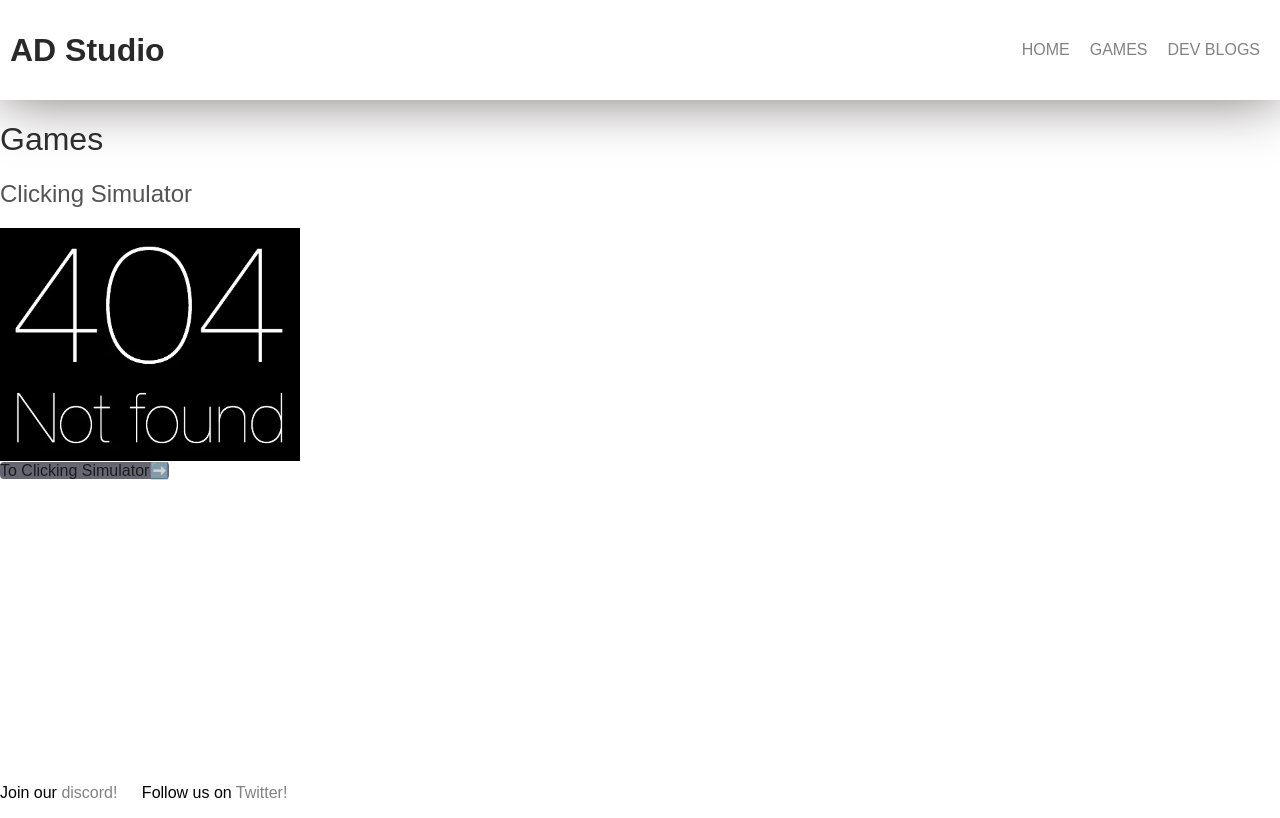
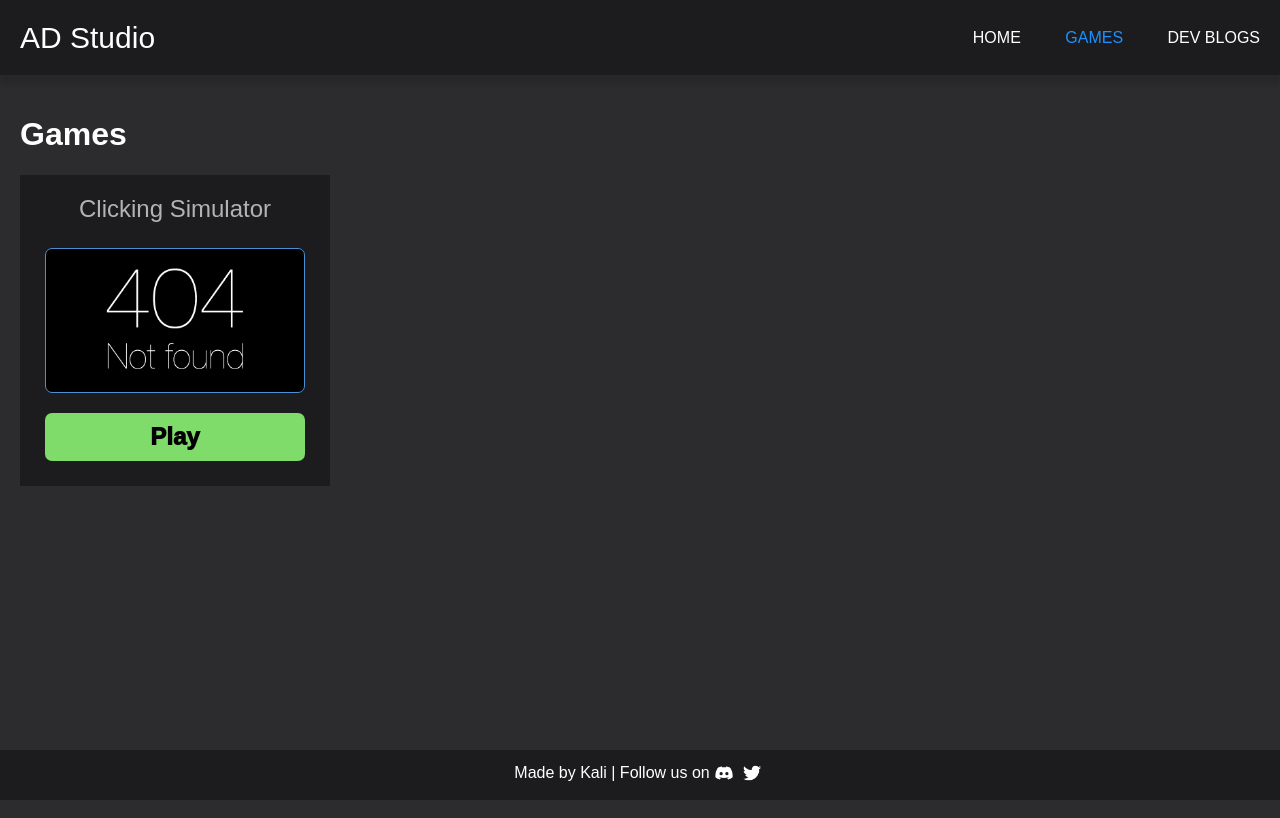
Before and after one commit to ADnotfake/AD-Studios, a plain HTML site: page games.html in a window 1280 px wide. Drawn offline with Linux system fonts and the light colour scheme.

Commit message:
Add files via upload

```diff
--- a/games.html
+++ b/games.html
@@ -1,81 +1,45 @@
-<html>
-    <style>
-        body{
-            margin: 0;
-        }
-        .headline{
-            color: rgb(45, 45, 45);
-            font-family:Arial, Helvetica, sans-serif;
-            font-weight:400;
-        }
-        .header{
-            font-family:Arial, Helvetica, sans-serif;
-            color: rgba(0, 0, 0, 0.178);
-            height: 100px;
-            display: flex;
-            justify-content: space-between;
-            align-items: center;
-            box-shadow: 0px -1px 58px 0px rgba(120,112,112,1);
-        }
-        header a{
-            margin-right: 20px;
-            text-decoration: none;
-            color: rgba(84, 84, 84, 0.73);
-        }
-        header a:hover{
-            color: rgb(0, 0, 0);
-        }
-        .ADSTUDIO {
-            color: rgb(41, 41, 41);
-            font-family:Arial, Helvetica, sans-serif;
-            font: weight 400px;
-             margin-left: 10px;
-            margin-right: auto;
-        }
-        h2{
-            color: rgb(84, 84, 84);
-            font-family:Arial, Helvetica, sans-serif;
-            font-weight:400;
-        }
-        .NotFound{
-            width: 300px;
-        }
-        .button{
-            border-radius: 4px;
-            background-color: rgb(102, 102, 114);
-            font-family: Arial, Helvetica, sans-serif;
-            text-decoration: none;
-            color: rgba(0, 0, 0, 0.73);
-        }
-        .button:hover{
-            background-color: rgb(56, 56, 63);
-        }
-        .SocialMedia{
-            display: flex;
-            padding-bottom: 0px;
-            justify-content: space-between;
-            align-items: center;
-        }
-        .Text{
-            font-family: Arial, Helvetica, sans-serif;
-        }
-    </style>
+<!DOCTYPE html>
+<html lang="en">
+
+<head>
+    <meta charset="UTF-8">
+    <meta name="viewport" content="width=device-width, initial-scale=1.0">
     <title>Games | AD Studios</title>
-   <header class="header">
-    <h1 class="ADSTUDIO">AD Studio</h1>
-    <a href="https://adnotfake.github.io/AD-Studios/">HOME</a>
-    <a href="https://adnotfake.github.io/AD-Studios/games.html">GAMES</a>
-    <a href="https://adnotfake.github.io/AD-Studios/devblogs.html">DEV BLOGS</a>
+    <link rel="stylesheet" href="style.css">
+</head>
+
+<body>
+    <header>
+        <p>AD Studio</p>
+        <div id="nav-button" onclick="document.getElementById('nav').classList.toggle('open')">≡</div>
+        <div id="nav">
+            <a href="index.html">Home</a>
+            <a class="active" href="games.html">Games</a>
+            <a href="devblogs.html">Dev Blogs</a>
+        </div>
     </header>
+    <content>
         <h1 class="headline">Games</h1>
-   <h2 >Clicking Simulator</h2>
-   <img class="NotFound" src="images\Not-found.jpg">
-   <br>
-   <a href="https://www.roblox.com/games/12229182452/Clicking-Simulator-Beta" class="button">To Clicking Simulator➡️</a>
-   <header class="SocialMedia">
+
+        <div class="game">
+            <p>Clicking Simulator</p>
+            <div class="image">
+                <img src="images/not-found.png">
+            </div>
+            <a class="play" target="_blank"
+                href="https://www.roblox.com/games/12229182452/Clicking-Simulator-Beta">Play</a>
+        </div>
+
+    </content>
+    <footer>
+        <div>
             <p class="Text">
-        <br><br><br><br><br><br><br><br><br><br><br><br><br><br><br><br>
-    Join our <a href="https://discord.gg/3csWJxf4cu">discord!</a> Follow us on <a href="https://twitter.com/ADnotfake">Twitter!</a> <br>
+                Made by Kali | Follow us on
             </p>
-   </header>
+            <a href="https://discord.gg/bpZuJwSaGu"><img src="images/discord.png" alt="Join our discord!"></a>
+            <a href="https://twitter.com/ADnotfake"><img src="images/twitter.png" alt="Follow us on Twitter!"></a>
+        </div>
+    </footer>
+</body>
+
 </html>
--- /dev/null
+++ b/style.css
@@ -0,0 +1,194 @@
+:root {
+    --background-1: #1c1c1e;
+    --background-2: #2c2c2e;
+    --text-1: #fff;
+    --text-2: #b3b3b3;
+    --error: #ff7b73;
+    --warning: #ffa55b;
+    --success: #7fdb6a;
+    --info: #4b8fd4;
+    --accent: #1e90ff;
+    --accent-2: #007acc;
+    --normal: #666;
+    --font: Arial, Helvetica, sans-serif;
+}
+
+:root,
+body {
+    width: 100vw;
+    height: 100vh;
+}
+
+* {
+    color: var(--text-1);
+    font-family: var(--font);
+}
+
+body {
+    margin: 0;
+    background-color: var(--background-2);
+}
+
+header {
+    background-color: var(--background-1);
+    height: 75px;
+    display: flex;
+    align-items: center;
+    box-shadow: 0px 10px 5px rgba(0, 0, 0, 0.125);
+    overflow: hidden;
+    gap: 5px;
+}
+
+header a {
+    color: var(--text-1);
+    padding: 20px;
+    text-decoration: none;
+    text-transform: uppercase;
+    user-select: none;
+    transition: color 0.25s ease-in-out;
+}
+
+header a.active,
+header a:hover {
+    color: var(--accent);
+}
+
+header p {
+    font-size: 30px;
+    margin-left: 20px;
+    margin-right: auto;
+    user-select: none;
+}
+
+header #nav-button {
+    display: none;
+    position: absolute;
+    width: 30px;
+    text-align: center;
+    font-size: 30px;
+    margin: 5px;
+    padding: 12.5px;
+    border-radius: 100%;
+    user-select: none;
+}
+
+header #nav-button:hover {
+    background-color: var(--background-2);
+}
+
+header #nav {
+    overflow: hidden;
+}
+
+@media screen and (max-width: 500px) {
+    header p {
+        width: 100%;
+        margin: 0;
+        text-align: center;
+    }
+    header #nav-button {
+        display: initial;
+    }
+    header #nav {
+        display: flex;
+        flex-direction: column;
+        position: absolute;
+        height: 0;
+        background-color: var(--background-1);
+    }
+    header #nav.open {
+        top: 75px;
+        width: 100%;
+        height: auto;
+    }
+}
+
+footer {
+    display: flex;
+    position: absolute;
+    height: 50px;
+    width: 100vw;
+    background-color: var(--background-1);
+    bottom: 0;
+}
+
+footer div {
+    margin: auto;
+    display: flex;
+    user-select: none;
+}
+
+footer p {
+    font-size: 1em;
+    margin: 0;
+}
+
+footer a img {
+    height: calc(1em + 2px);
+    margin: 0px 5px;
+    filter: brightness(100);
+}
+
+footer a:hover img {
+    cursor: pointer;
+    filter: brightness(100) brightness(0.5);
+}
+
+content {
+    display: block;
+    box-sizing: border-box;
+    height: calc(100% - 105px);
+    padding: 20px;
+}
+
+content .game {
+    width: 300px;
+    padding: 5px;
+    background: var(--background-1);
+}
+
+content .game p {
+    text-align: center;
+    color: var(--text-2);
+    font-weight: 400;
+    padding: 15px 0px;
+    padding-bottom: 5px;
+    margin: 0;
+    font-size: x-large;
+}
+
+content .game .image {
+    aspect-ratio: 2;
+    object-fit: contain;
+    padding: 10px;
+    margin: 20px;
+    border: 1px solid var(--info);
+    border-radius: 7px;
+    background-color: #000;
+    user-select: none;
+}
+
+content .game .image img {
+    height: 100%;
+    width: 100%;
+    object-fit: contain;
+}
+
+content .game .play {
+    display: block;
+    margin: 20px;
+    padding: 10px;
+    width: calc(100% - 60px);
+    border-radius: 7px;
+    text-align: center;
+    background-color: var(--success);
+    text-decoration: none;
+    color: #000;
+    font-weight: 1000;
+    font-size: x-large;
+    user-select: none;
+}
+
+content .game .play:hover {
+    filter: brightness(0.8);
+}
```
Also changed, not shown: devblogs.html (+29 -61 lines), index.html (+30 -60 lines), images/discord.png (added), images/not-found.png (added), images/twitter.png (added). Lines whose indentation alone changed are shown as unchanged.
